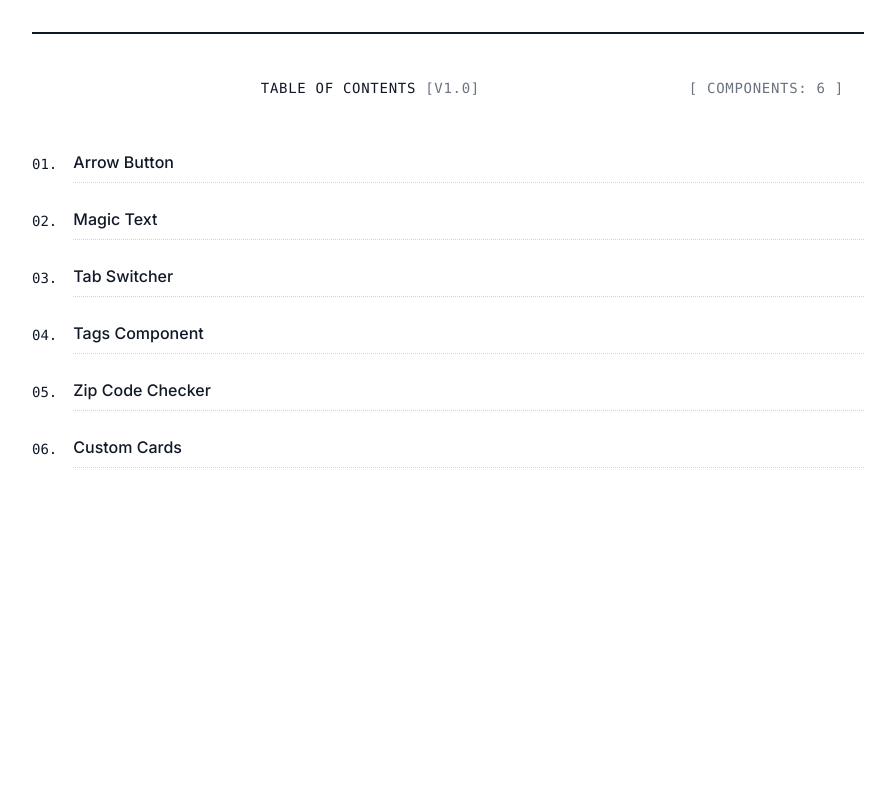
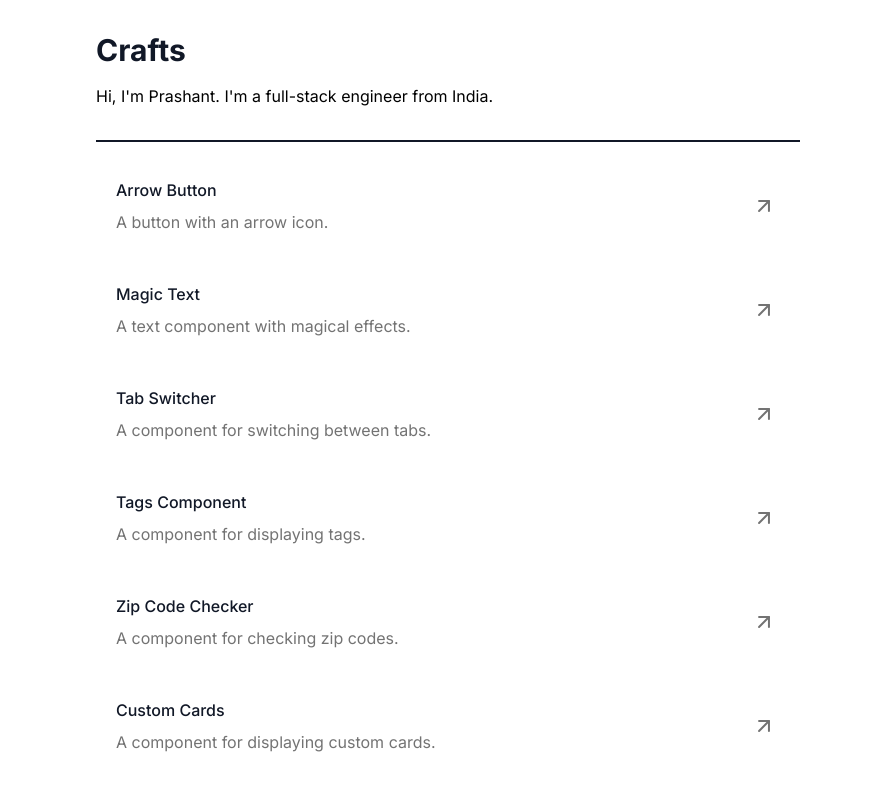
Before and after one commit to prash240303/crafts, a Next.js app: page / in a window 1280 px wide. Shown: the top 790 px of the page, without its empty margins (192-1087 px from the left). Built offline with nearby package versions, Linux system fonts and the light colour scheme.

Commit message:
update ui

```diff
--- a/src/app/page.tsx
+++ b/src/app/page.tsx
@@ -1,41 +1,47 @@
-import React from 'react';
+"use client";
+import { ArrowRight } from "lucide-react";
+import React from "react";
+import { useRouter } from "next/navigation";
 
 export default function ComponentLinks() {
   const componentLinks = [
-    { name: 'Arrow Button', path: '/arrow-button' },
-    { name: 'Magic Text', path: '/magic-text' },
-    { name: 'Tab Switcher', path: '/tab-switcher' },
-    { name: 'Tags Component', path: '/tags-component' },
-    { name: 'Zip Code Checker', path: '/zip-code-checker' },
-    { name: 'Custom Cards', path: '/custom-cards' }
+    { name: "Arrow Button", path: "/arrow-button", description: "A button with an arrow icon." },
+    { name: "Magic Text", path: "/magic-text", description: "A text component with magical effects." },
+    { name: "Tab Switcher", path: "/tab-switcher", description: "A component for switching between tabs." },
+    { name: "Tags Component", path: "/tags-component", description: "A component for displaying tags." },
+    { name: "Zip Code Checker", path: "/zip-code-checker", description: "A component for checking zip codes." },
+    { name: "Custom Cards", path: "/custom-cards", description: "A component for displaying custom cards." },
   ];
+  const router = useRouter();
 
   return (
-    <div className="max-w-4xl mx-auto p-8 bg-white min-h-screen">
+    <div className="max-w-3xl mx-auto p-8 bg-white min-h-screen">
+      <div className="flex flex-col gap-4 items-start justify-between mb-8">
+        <div className="text-3xl font-bold text-left text-gray-900">Crafts</div>
+        <div>
+          {" "}
+          Hi, I&apos;m Prashant. I&apos;m a full-stack engineer from India.
+        </div>
+      </div>
       <div className="border-t-2 border-gray-900 pt-6">
-        <h1 className="text-sm font-mono uppercase tracking-wider text-gray-900 mb-8">
-          TABLE OF CONTENTS <span className="text-gray-500">[v1.0]</span>
-          <span className="float-right text-gray-500">[ COMPONENTS: {componentLinks.length} ]</span>
-        </h1>
-
         <div className="space-y-6">
-          {componentLinks.map((link, index) => (
-            <div key={link.path} className="flex items-start">
-              <span className="text-gray-900 font-mono text-sm mr-4 mt-1">
-                {(index + 1).toString().padStart(2, '0')}.
-              </span>
+          {componentLinks.map((link) => (
+            <div key={link.path} onClick={() => {router.push(link.path)}} className="flex rounded-md group hover:cursor-pointer hover:bg-blue-50 py-3 px-5 items-start">
               <div className="flex-1">
-                <a
-                  href={link.path}
-                  className="text-gray-900 hover:text-blue-600 transition-colors duration-200 font-medium"
+                <div
+                  className="text-gray-900 transition-colors duration-200 font-medium"
                 >
                   {link.name}
-                </a>
-                <div className="border-b border-dotted border-gray-300 mt-2"></div>
+                </div>
+                <div className="text-neutral-500 border-dotted border-gray-300 mt-2">
+                  {link.description || "No description available."}
+                </div>
+              </div>
+              <div className="text-gray-500 my-auto text-sm">
+                <ArrowRight className="inline-block mr-1 transition-all duration-150 ease-in-out text-neutral-500 group-hover:text-blue-500 -rotate-45 group-hover:rotate-0" />
               </div>
             </div>
           ))}
-
         </div>
       </div>
     </div>
```
